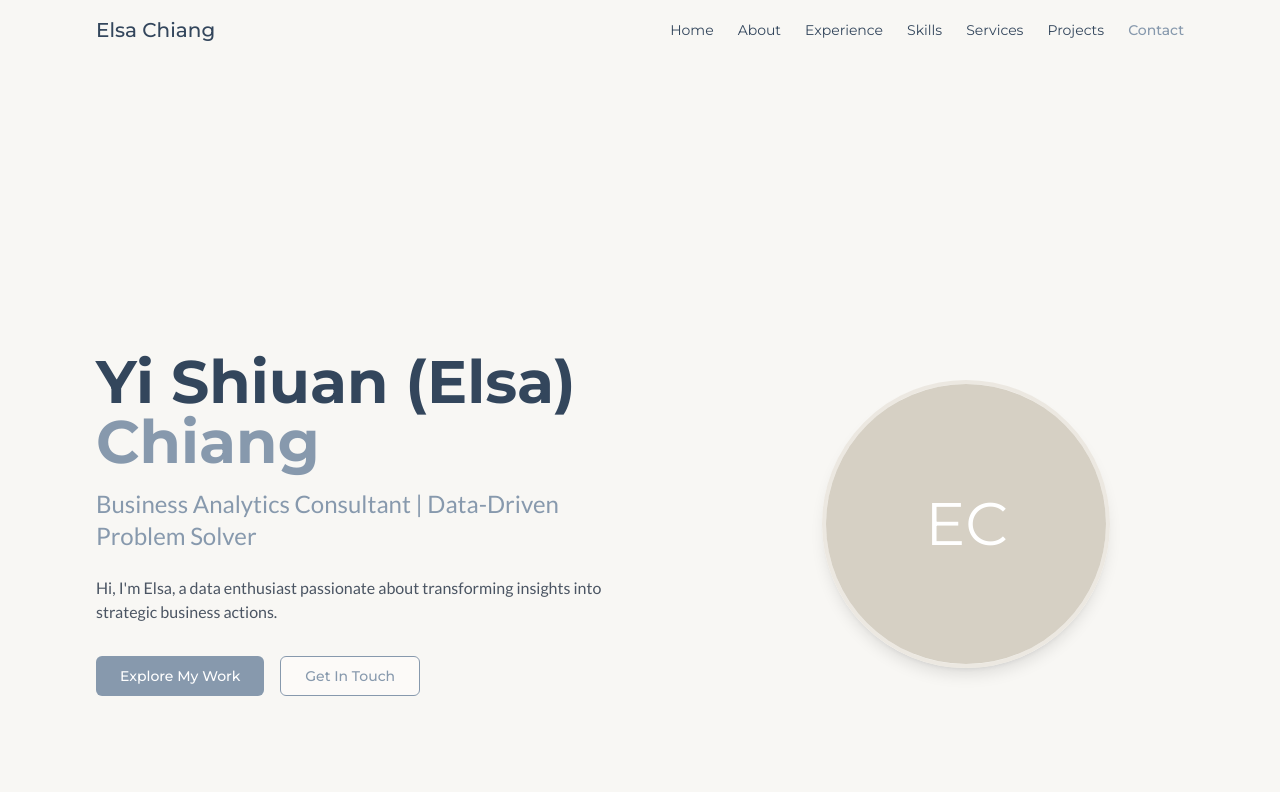
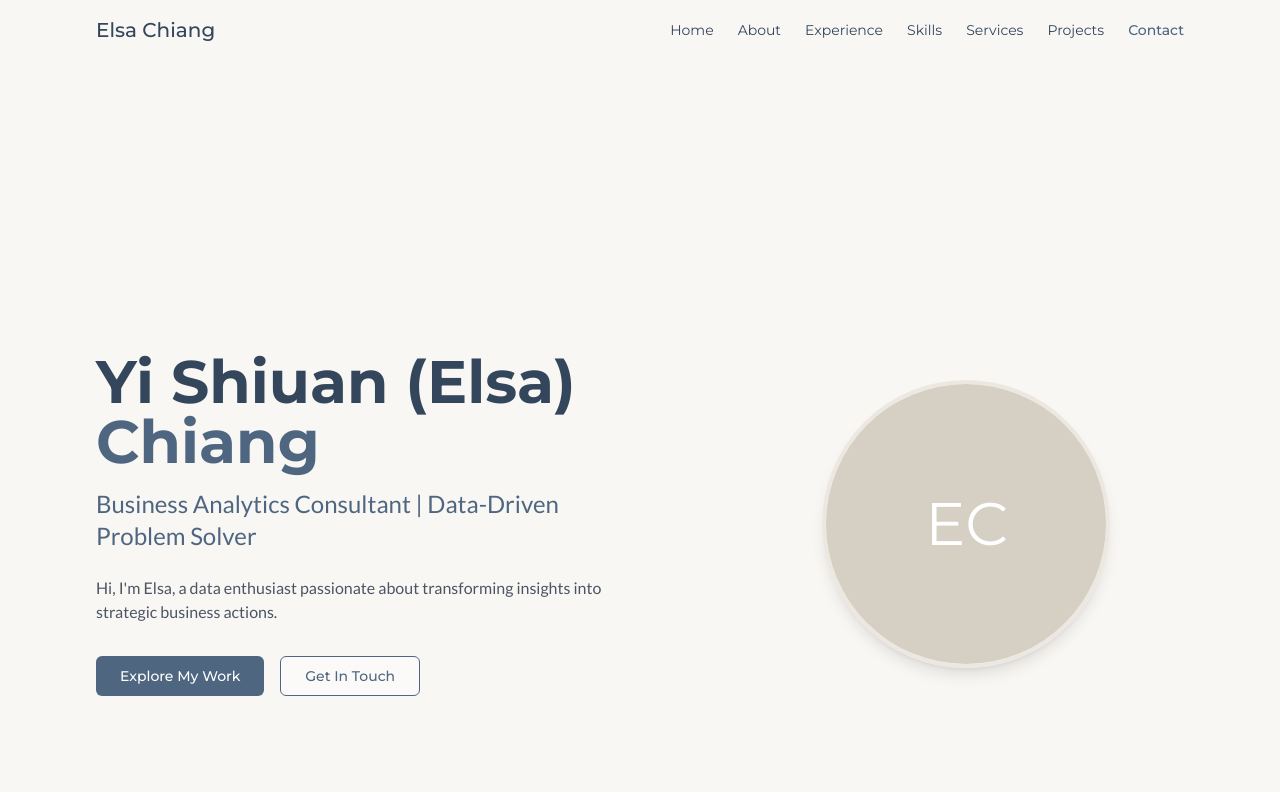
Before and after one commit to elsa606/elsa-portfolio, a React (Vite) app: page / in a window 1280 px wide. Shown: the top 800 px of the page. Built offline with nearby package versions, Linux system fonts and the light colour scheme.

Commit message:
Refactor: Update Morandi color palette
Updated the Morandi color palette in `tailwind.config.ts` to use darker dusty blues.

```diff
--- a/src/index.css
+++ b/src/index.css
@@ -1,3 +1,4 @@
+
 
 @tailwind base;
 @tailwind components;
--- a/tailwind.config.ts
+++ b/tailwind.config.ts
@@ -67,12 +67,12 @@ export default {
 					border: 'hsl(var(--sidebar-border))',
 					ring: 'hsl(var(--sidebar-ring))'
 				},
-				// Morandi color palette
+				// Updated Morandi color palette with darker blues
 				morandi: {
 					blue: {
-						light: '#A5B5C5',
-						DEFAULT: '#8799AD',
-						dark: '#33465C',
+						light: '#6D8599', // Darker than previous #A5B5C5
+						DEFAULT: '#4F6680', // Darker than previous #8799AD
+						dark: '#33465C', // Kept the same
 					},
 					neutral: {
 						lightest: '#F8F7F4',
```
